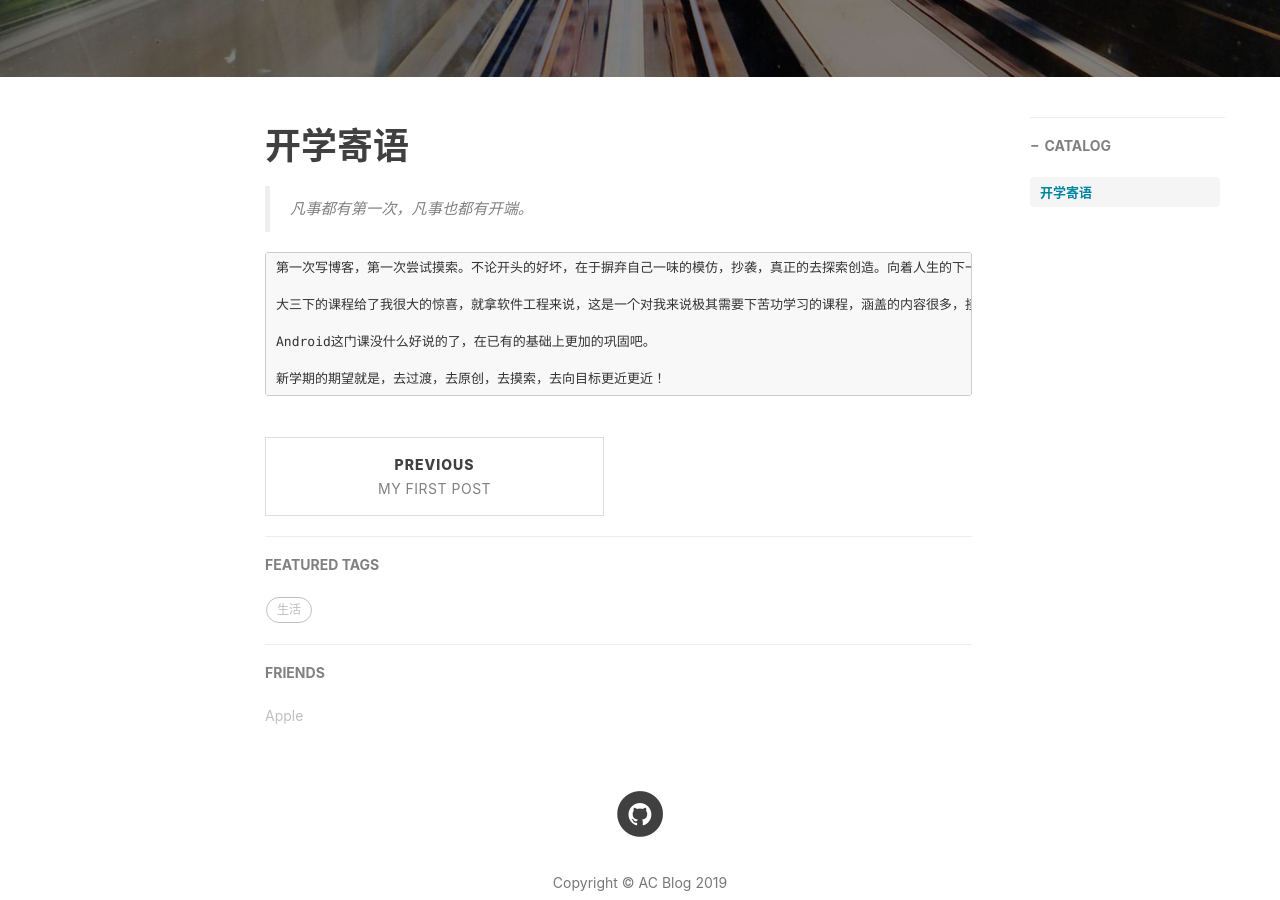
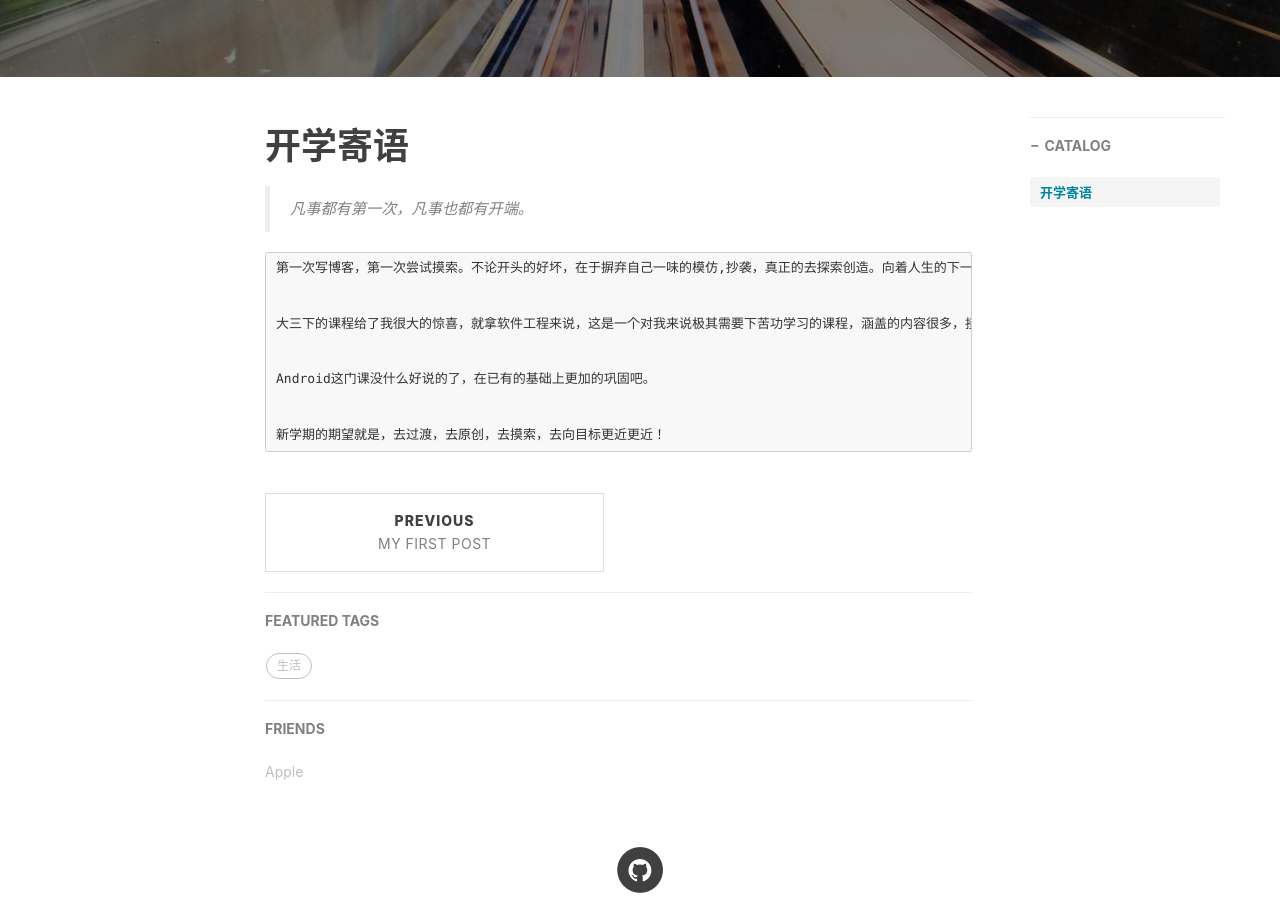
Before and after one commit to speedzero/speedzero.github.io, a Jekyll site: the page built from _posts/2019-02-28-开学寄语.md, in a window 1280 px wide and 900 px high, scrolled down 446 px. Built offline with Jekyll 4.4.1, drawn with Linux system fonts in a browser that asks for light colours; nearby versions of some CDN libraries; comment, search, counter and statistics services are not loaded.

```diff
--- a/_posts/2019-02-28-开学寄语.md
+++ b/_posts/2019-02-28-开学寄语.md
@@ -13,10 +13,13 @@ tags:                               #标签
 # 开学寄语
  >凡事都有第一次，凡事也都有开端。
 
-    第一次写博客，第一次尝试摸索。不论开头的好坏，在于摒弃自己一味的模仿，抄袭，真正的去探索创造。向着人生的下一阶段去过度，去跃进。
+    第一次写博客，第一次尝试摸索。不论开头的好坏，在于摒弃自己一味的模仿,抄袭，真正的去探索创造。向着人生的下一阶段去过度，去跃进。
+
 
     大三下的课程给了我很大的惊喜，就拿软件工程来说，这是一个对我来说极其需要下苦功学习的课程，涵盖的内容很多，接触的新东西也很多，最重点的是需要团队合作的去开发项目。还有一只是弱项的专业英语，给自己一个期望吧，通过专业英语的学习，能够粗略的读懂API，能够阅读一些英文的文档。
 
+
     Android这门课没什么好说的了，在已有的基础上更加的巩固吧。
 
+
     新学期的期望就是，去过渡，去原创，去摸索，去向目标更近更近！
```
